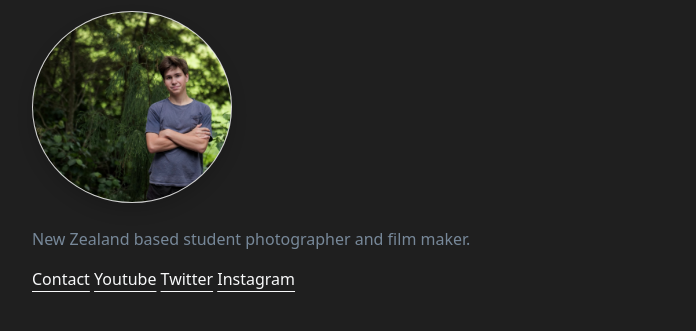
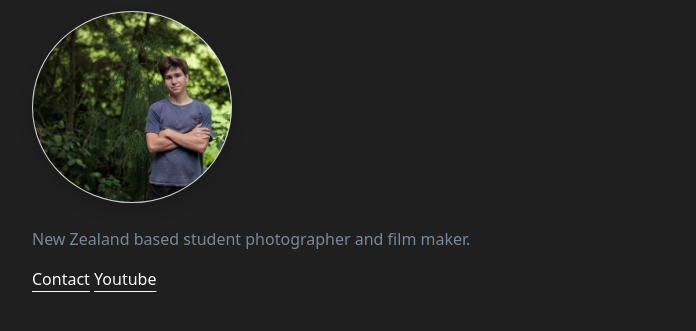
Before and after one commit to graysonsuth/ggs, a plain HTML site: page index.html in a window 1280 px wide. Shown: the part 205-536 px from the top of the page, without its empty margins (50-746 px from the left). Drawn offline with nearby package versions, Linux system fonts and the light colour scheme; some packages are replaced by stand-ins of ours; files whose address does not match are found by name.

Commit message:
Update index.html
removed some social media

```diff
--- a/index.html
+++ b/index.html
@@ -42,7 +42,7 @@
                   <h1 id="text-color" class="mb-3 animate__animated animate__fadeIn">Grayson Sutherland</h1>
                   <img src="./images/P1027715.jpg" alt="Grayson Sutherland" class="lazy rounded-circle img-fluid shadow mb-4 card animate__animated animate__fadeIn" width="200" data-src="P1027715.jpg">
                   <p id="text-color" class=" animate__animated animate__fadeIn">New Zealand based student photographer and film maker.</p>
-                  <a href="./contact.html" class="link-light link-offset-3 animate__animated animate__fadeIn mt-5"> Contact</a>  <a href="https://youtube.com/@graysonsuth" class="link-light link-offset-3 animate__animated animate__fadeIn mt-5"> Youtube</a>  <a href="https://twitter.com/graysonsuth" class="link-light link-offset-3 animate__animated animate__fadeIn mt-5"> Twitter</a> <a href="https://instagram.com/heygrayson" class="link-light link-offset-3 animate__animated animate__fadeIn mt-5"> Instagram</a>
+                  <a href="./contact.html" class="link-light link-offset-3 animate__animated animate__fadeIn mt-5"> Contact</a>  <a href="https://youtube.com/@graysonsuth" class="link-light link-offset-3 animate__animated animate__fadeIn mt-5"> Youtube</a>
                   </div>
               </div>
         </div>
```
